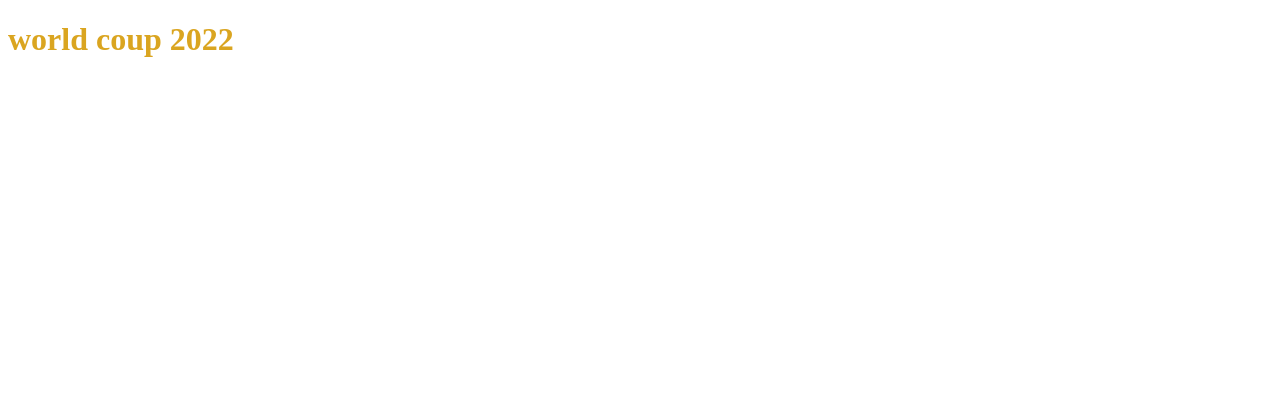
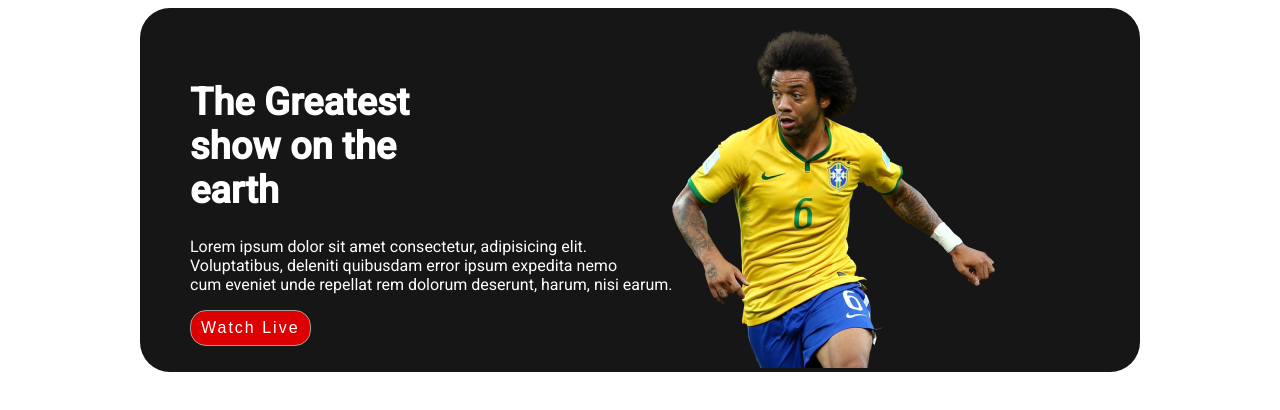
Before and after one commit to hasansikder/world-cup-2022, a plain HTML site: page index.html in a window 1280 px wide. Drawn offline with Linux system fonts and the light colour scheme.

Commit message:
header section completed

```diff
--- a/css/style.css
+++ b/css/style.css
@@ -1,3 +1,34 @@
-h1{
-    color: goldenrod;
+body{
+    font-family: 'Roboto', sans-serif;
 }
+main {
+    width: 1000px;
+    margin: 0 auto;
+}
+
+.parent-header {
+    display: flex;
+    background-color: #161616;
+    color: #fff;
+    align-items: center;
+    padding: 20px 0px 0px 50px;
+    border-radius: 30px;
+
+}
+.left-content h1{
+    font-size: 38px;
+}
+.left-content button{
+    padding: 8px 10px;
+    border-radius: 16px;
+    border: 1px solid rgb(156, 160, 156);
+    background-color:#DD0000;
+    ;
+    color: #fff;
+    font-size: 16px;
+    letter-spacing: 2px;
+}
+
+.left-content button:hover{
+    color: rgb(197, 201, 201);
+}
--- a/index.html
+++ b/index.html
@@ -1,14 +1,36 @@
 <!DOCTYPE html>
 <html lang="en">
+
 <head>
     <meta charset="UTF-8">
     <meta http-equiv="X-UA-Compatible" content="IE=edge">
     <meta name="viewport" content="width=device-width, initial-scale=1.0">
+    <link rel="preconnect" href="https://fonts.googleapis.com">
+    <link rel="preconnect" href="https://fonts.gstatic.com" crossorigin>
+    <link href="https://fonts.googleapis.com/css2?family=Roboto:wght@400;500&display=swap" rel="stylesheet">
+
     <link rel="stylesheet" href="css/style.css">
     <title>Document</title>
 </head>
+
 <body>
-    <h1>world coup 2022</h1>
+    <main>
+        <header>
+            <div class="parent-header">
+                <div class="left-content">
+                    <h1>The Greatest <br>show on the <br>earth</h1>
+                    <p>Lorem ipsum dolor sit amet consectetur, adipisicing elit.<br> Voluptatibus, deleniti quibusdam
+                        error ipsum expedita nemo<br> cum eveniet unde repellat rem dolorum deserunt, harum, nisi earum.
+                    </p>
+                    <button>Watch Live</button>
+                </div>
+                <div class="right-img">
+                    <img src="assets/Banner Image.png" alt="">
+                </div>
+            </div>
+        </header>
+    </main>
 
 </body>
+
 </html>
```
